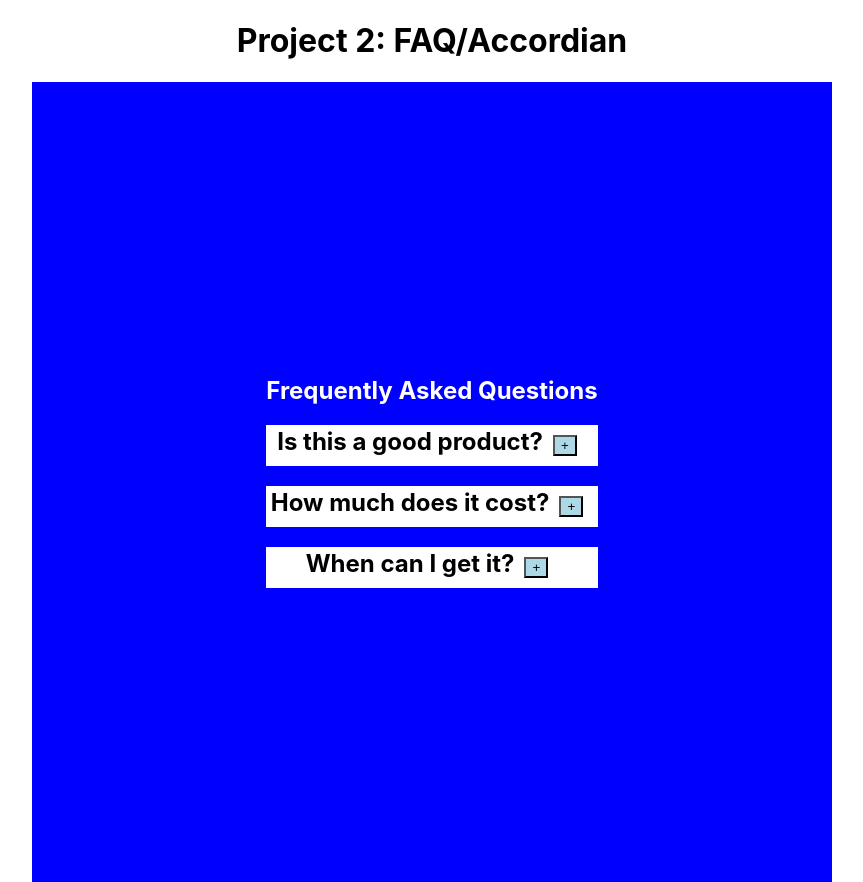
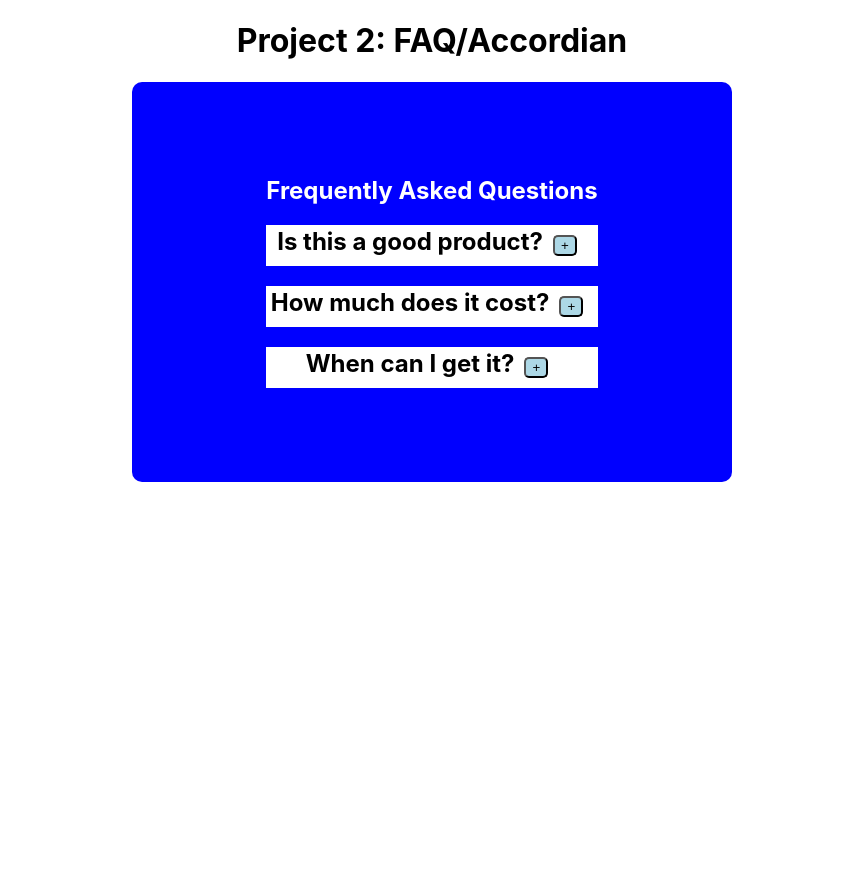
Before and after one commit to jameslee0106/FAQ, a React (Create React App) app in the folder my-app/: page / in a window 1280 px wide. Shown: the whole page, without its empty margins (208-1071 px from the left). After the commit the page ends 800 px from the top, so only its background shows below. Built offline with nearby package versions, Linux system fonts and the light colour scheme.

Commit message:
css changes

```diff
--- a/my-app/src/index.css
+++ b/my-app/src/index.css
@@ -19,10 +19,10 @@ code {
   display: flex;
   justify-content: center;
   align-items: center;
-  height: 100vh;
-  width: 100vh;
+  height: 50vh;
+  width: 75vh;
   background-color: blue;
-
+  border-radius: 10px;
 }
 
 .title {
@@ -48,4 +48,13 @@ code {
 button {
   background-color: lightblue;
   margin: 10px;
+  border-radius: 5px;
 }
+
+.accordion {
+  border-radius: 10px;
+}
+
+.container {
+
+}
```
